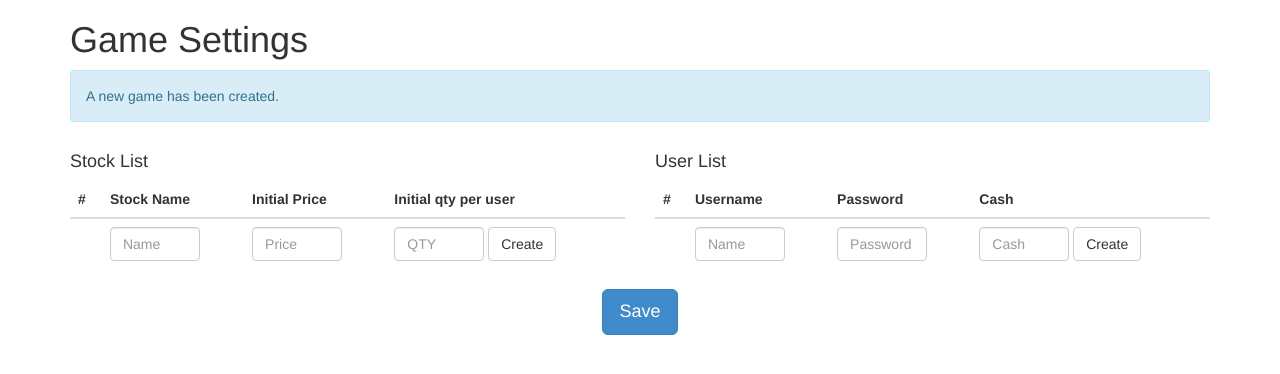
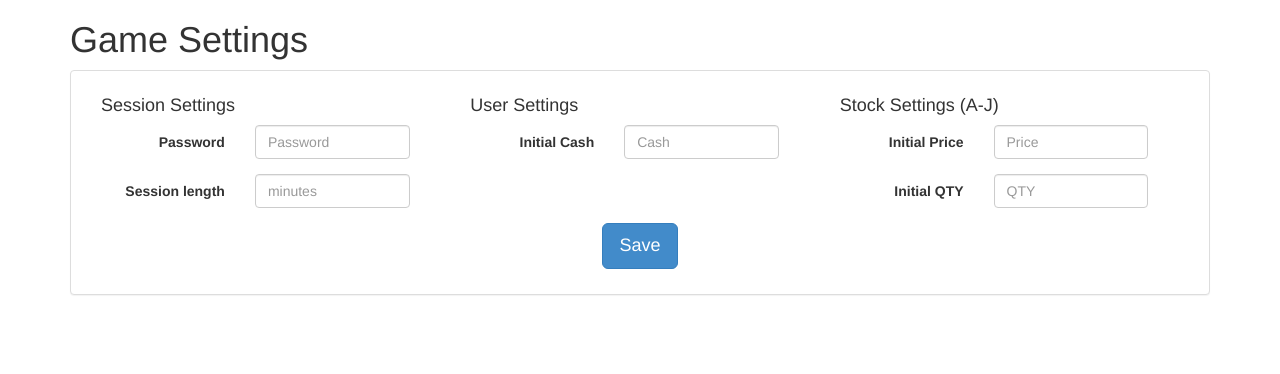
Before and after one commit to maowmaow/Experiment, a Django app: template stock/templates/stock/admin_config.html in a window 1280 px wide. Shown: the top 374 px of the page. Run offline with Django 3.2, Linux system fonts and the light colour scheme; the template is opened without the code that fills it, so the values that code supplies are empty; some libraries are stand-ins or nearby versions.

Commit message:
update admin page

```diff
--- a/Experiment/settings.py
+++ b/Experiment/settings.py
@@ -130,6 +130,7 @@ INSTALLED_APPS = (
     # 'django.contrib.admin',
     # Uncomment the next line to enable admin documentation:
     # 'django.contrib.admindocs',
+    'django.contrib.humanize',
     'stock',
     'ultimatum',
 )
--- a/stock/static/stock/js/app-stock.js
+++ b/stock/static/stock/js/app-stock.js
@@ -10,14 +10,6 @@ stockApp.run(function($http, $cookies) {
 	$http.defaults.headers.delete = { 'X-CSRFToken' : $cookies['csrftoken'] };
 });
 
-stockApp.factory('stockSvc', ['$resource', function($resource) {
-	return $resource('/stock/api/admin/stock/:stock_pk');
-}]);
-
-stockApp.factory('portfolioSvc', ['$resource', function($resource) {
-	return $resource('/stock/api/admin/portfolio/:portfolio_pk');
-}]);
-
 stockApp.factory('gameSvc', ['$resource', function($resource) {
 	return $resource('/stock/api/admin/game/:action');
 }]);
--- a/stock/templates/stock/admin_config.html
+++ b/stock/templates/stock/admin_config.html
@@ -16,173 +16,64 @@
 <header>
 	{% csrf_token %}
 </header>
-<section class="container">
+<section class="container" ng-controller="stockAdminController">
 	<h1>Game Settings</h1>
-	{% if game == None %}
-	<div class="alert alert-info">A new game has been created.</div>
-	{% endif %}
 	{% verbatim %}
-	<div class="row">
-		<div class="col-md-6" ng-controller="stockAdminController">
-			<h4>Stock List</h4>
-			<form class="form-inline" role="form" ng-submit="saveStock()">
-			<table class="table">
-				<thead>
-					<tr>
-						<th>#</th>
-						<th>Stock Name</th>
-						<th>Initial Price</th>
-						<th>Initial qty per user</th>
-						<th></th>
-					</tr>
-				</thead>
-				<tbody>
-					<tr ng-repeat="s in stock_list track by s.pk">
-						<td>{{$index + 1}}</td>
-						<td>{{s.name}}</td>
-						<td>{{s.init_price|currency}}</td>
-						<td>{{s.init_qty|number}}</td>
-						<td><a href="#null" ng-click="startEditStock(s)">Edit</a></td>
-					</tr>
-				</tbody>
-				<tfoot>
-					<tr ng-show="editStock == null">
-						<td></td>
-						<td><input class="form-control" ng-model="createStock.name" placeholder="Name" style="width:90px" /></td>
-						<td><input class="form-control" ng-model="createStock.init_price" placeholder="Price" type="number" style="width:90px" /></td>
-						<td colspan="2"><input class="form-control" ng-model="createStock.init_qty" placeholder="QTY" type="number" style="width:90px" />
-							<button class="btn btn-default">Create</button></td>
-					</tr>
-					<tr ng-show="editStock != null">
-						<td></td>
-						<td><input class="form-control" ng-model="editStock.name" placeholder="Name" type="email" style="width:90px" /></td>
-						<td><input class="form-control" ng-model="editStock.init_price" placeholder="Price" type="number" style="width:90px" /></td>
-						<td colspan="2"><input class="form-control" ng-model="editStock.init_qty" placeholder="QTY" type="number" style="width:90px" />
-							<button class="btn btn-default">Update</button>
-							<button class="btn btn-default" type="button" ng-click="editStock=null">Cancel</button>
-						</td>
-					</tr>
-				</tfoot>
-			</table>
-			</form>
-		</div>
-		<div class="col-md-6" ng-controller="portfolioAdminController">
-			<form class="form-inline" role="form" ng-submit="savePortfolio()">
-			<h4>User List</h4>
-			<table class="table">
-				<thead>
-					<tr>
-						<th>#</th>
-						<th>Username</th>
-						<th>Password</th>
-						<th>Cash</th>
-						<th></th>
-					</tr>
-				</thead>
-				<tbody>
-					<tr ng-repeat="p in portfolio_list track by p.pk">
-						<td>{{$index + 1}}</td>
-						<td>{{p.name}}</td>
-						<td>{{p.password}}</td>
-						<td>{{p.cash|number}}</td>
-						<td><a href="#null" ng-click="startEditPortfolio(p)">Edit</a></td>
-					</tr>
-				</tbody>
-				<tfoot>
-					<tr ng-show="editPortfolio == null">
-						<td></td>
-						<td><input class="form-control" ng-model="createPortfolio.name" placeholder="Name" style="width:90px" /></td>
-						<td><input class="form-control" ng-model="createPortfolio.password" placeholder="Password" style="width:90px" /></td>
-						<td colspan="2"><input class="form-control" ng-model="createPortfolio.cash" placeholder="Cash" type="number" style="width:90px" />
-							<button class="btn btn-default">Create</button></td>
-					</tr>
-					<tr ng-show="editPortfolio != null">
-						<td></td>
-						<td><input class="form-control" ng-model="editPortfolio.name" placeholder="Name" style="width:90px" /></td>
-						<td><input class="form-control" ng-model="editPortfolio.password" placeholder="Password" style="width:90px" /></td>
-						<td colspan="2"><input class="form-control" ng-model="editPortfolio.cash" placeholder="Cash" type="number" style="width:90px" />
-							<button class="btn btn-default">Update</button>
-							<button class="btn btn-default" type="button" ng-click="editPortfolio=null">Cancel</button>
-						</td>
-					</tr>
-				</tfoot>
-			</table>
-			</form>
+	<div class="alert alert-info" ng-if="!form.pk">A new game has been created.</div>
+	<div class="panel panel-default">
+		<div class="panel-body">
+		<form class="form-horizontal" role="form" ng-submit="save()">
+			<div class="col-md-4">
+				<h4>Session Settings</h4>
+				<div class="form-group">
+					<label class="col-sm-5 control-label">Password</label>
+					<div class="col-sm-6"><input class="form-control" type="text" placeholder="Password" ng-model="form.password" /></div>
+				</div>
+				<div class="form-group">
+					<label class="col-sm-5 control-label">Session length</label>
+					<div class="col-sm-6"><input class="form-control" type="number" min="10" step="5" placeholder="minutes" ng-model="form.period" /></div>
+				</div>
+			</div>
+			<div class="col-md-4">
+				<h4>User Settings</h4>
+				<div class="form-group">
+					<label class="col-sm-5 control-label">Initial Cash</label>
+					<div class="col-sm-6"><input class="form-control" type="text" placeholder="Cash" smart-float  ng-model="form.init_cash" /></div>
+				</div>
+			</div>
+			<div class="col-md-4">
+				<h4>Stock Settings (A-J)</h4>
+				<div class="form-group">
+					<label class="col-sm-5 control-label">Initial Price</label>
+					<div class="col-sm-6"><input class="form-control" type="text" placeholder="Price" smart-float ng-model="form.init_price" /></div>
+				</div>
+				<div class="form-group">
+					<label class="col-sm-5 control-label">Initial QTY</label>
+					<div class="col-sm-6"><input class="form-control" type="number" placeholder="QTY" min="0" ng-model="form.init_qty" /></div>
+				</div>
+			</div>
+			<p class="text-center"><button class="btn btn-lg btn-primary">Save</button></p>
+		</form>
 		</div>
 	</div>
 	{% endverbatim %}
-	<p class="text-center"><a href="{% url 'stock:admin' %}" class="btn btn-lg btn-primary">Save</a></p>
 </section>
 <footer>
 
 </footer>
 <script>
-stockApp.controller('stockAdminController', ['$scope', '$http', 'stockSvc', function($scope, $http, stockSvc) {
-	$scope.createStock = {};
-	$scope.editStock = null;
+stockApp.controller('stockAdminController', ['$scope', '$http', '$window', 'gameSvc', function($scope, $http, $window, gameSvc) {
 
-	$scope.loadStock = function() {
-		stockSvc.query(null, function(value) {
-			$scope.stock_list = value;
+	$scope.form = {{game|safe}};
+
+	$scope.save = function() {
+		gameSvc.save(null, $scope.form, function(value) {
+			$window.location = "{% url 'stock:admin' %}";
 		});
-	};
+	}
 
-	$scope.startEditStock = function(stock) {
-		$scope.editStock = stock;
-	};
+}]);
 
-	$scope.saveStock = function() {
-		if ($scope.editStock != null) {
-			stockSvc.save({}, $scope.editStock, function() {
-				$scope.loadStock();
-				$scope.editStock = null;
-			});
-		} else {
-			stockSvc.save({}, $scope.createStock, function() {
-				$scope.loadStock();
-				$scope.createStock = {};
-			});
-		}
-	};
-
-	$scope.deleteStock = function(stock) {
-		stockSvc.delete({ stock_pk:stock.pk }, null, function(value, headers) {
-			$scope.loadStock();
-		});
-	};
-
-	$scope.loadStock();
-}]);
-stockApp.controller('portfolioAdminController', ['$scope', '$http', 'portfolioSvc', function($scope, $http, portfolioSvc) {
-	$scope.createPortfolio = {};
-	$scope.editPortfolio = null;
-
-	$scope.loadPortfolio = function() {
-		portfolioSvc.query(null, function(value) {
-			$scope.portfolio_list = value;
-		});
-	};
-
-	$scope.startEditPortfolio = function(portfolio) {
-		$scope.editPortfolio = portfolio;
-	};
-
-	$scope.savePortfolio = function() {
-		if ($scope.editPortfolio != null) {
-			portfolioSvc.save({ portfolio_pk:$scope.editPortfolio.pk }, $scope.editPortfolio, function() {
-				$scope.loadPortfolio();
-				$scope.editPortfolio = null;
-			});
-		} else {
-			portfolioSvc.save({}, $scope.createPortfolio, function() {
-				$scope.loadPortfolio();
-				$scope.createPortfolio = {};
-			});
-		}
-	};
-
-	$scope.loadPortfolio();
-}]);
 </script>
 </body>
 </html>
--- a/stock/urls.py
+++ b/stock/urls.py
@@ -9,9 +9,7 @@ urlpatterns = patterns('',
     url(r'^admin$', AdminView.as_view(), name='admin'),
     url(r'^admin/config$', AdminConfigView.as_view(), name='admin_config'),
 
-    url(r'^api/admin/stock$', AdminStockApiView.as_view(), name='api_admin_stock'),
-    url(r'^api/admin/portfolio$', AdminPortfolioApiView.as_view(), name='api_admin_portfolio'),
-    url(r'^api/admin/portfolio/(?P<portfolio_pk>\d+)$', AdminPortfolioApiView.as_view(), name='api_admin_portfolio_item'),
+    url(r'^api/admin/game$', AdminApiView.as_view(), name='api_admin'),
     url(r'^api/admin/game/(?P<action>\w+)', AdminGameApiView.as_view(), name='api_admin_game'),
 
     url(r'^api/client/portfolio$', ClientPortfolioApiView.as_view(), name='api_client_portfolio'),
```
Also changed, not shown: stock/models.py (+9 -5 lines), stock/templates/stock/admin.html (+86 -63 lines), stock/views.py (+9 -3 lines), 12 other files.
